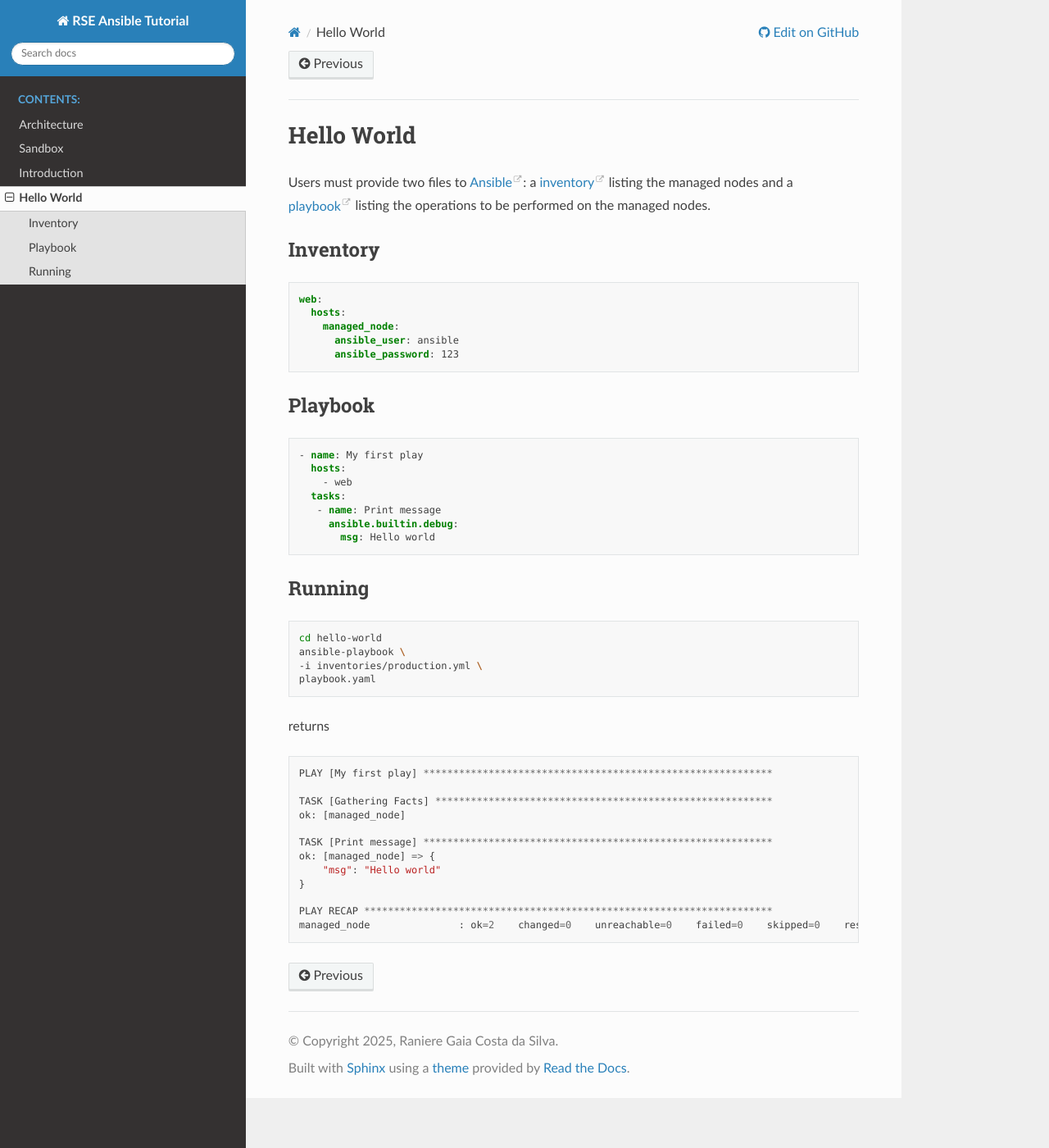
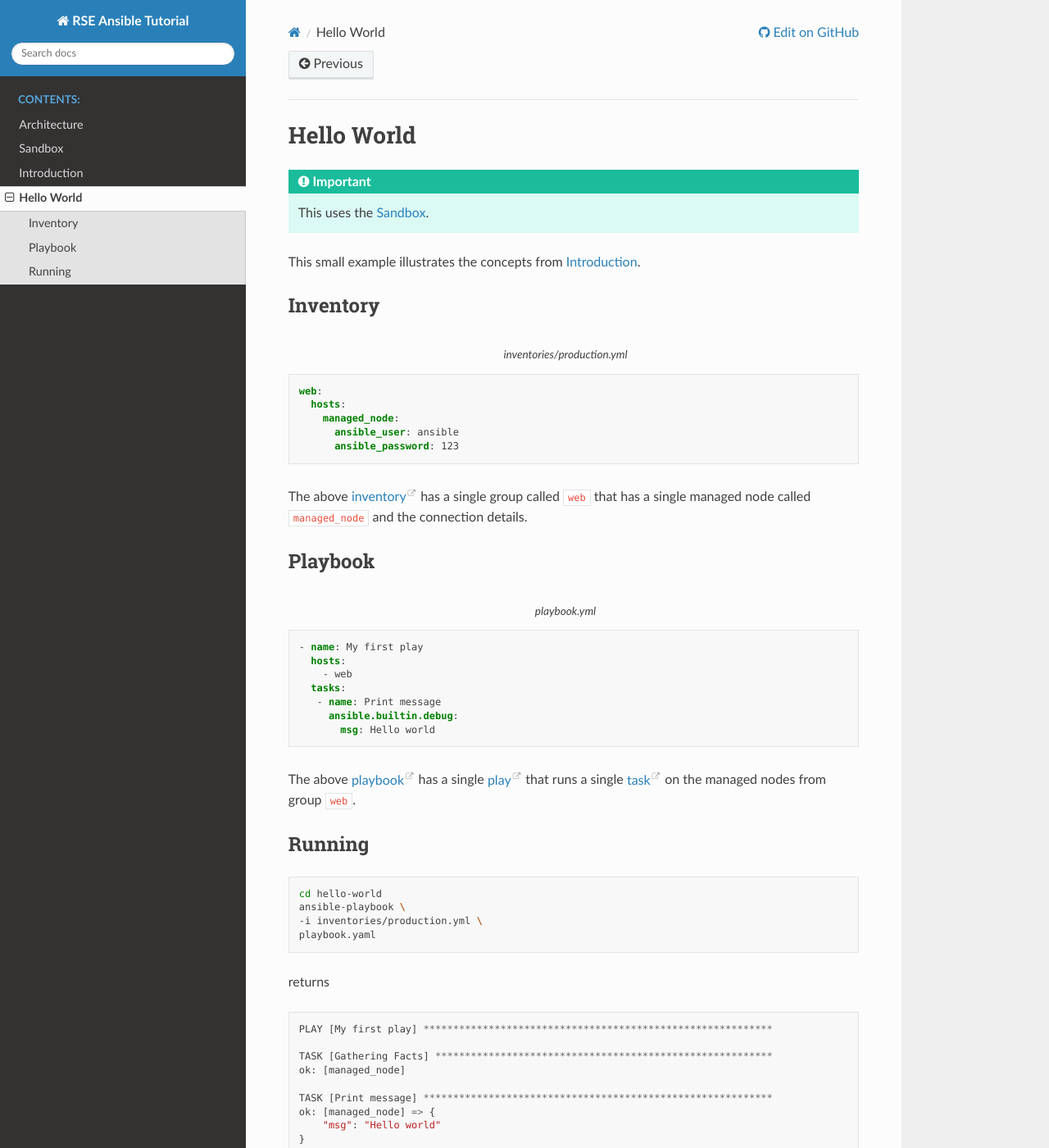
Before and after one commit to rgaiacs/rse-ansible-tutorial, a Sphinx documentation site: the page built from source/hello-word.rst, in a window 1280 px wide and 1400 px high. Shown: the whole window at 82% size. Built offline with Sphinx 7.4.7 and the Read the Docs theme 3.1.0, drawn with Linux system fonts in a browser that asks for light colours.

Commit message:
Improve Hello World

```diff
--- a/source/hello-word.rst
+++ b/source/hello-word.rst
@@ -1,21 +1,29 @@
 Hello World
 ===========
 
-Users must provide two files to `Ansible`_: a `inventory`_ listing the managed nodes and a `playbook`_ listing the operations to be performed on the managed nodes.
+..  important::
+
+    This uses the :doc:`sandbox`.
+
+This small example illustrates the concepts from :doc:`introduction`.
 
 Inventory
 ---------
 
 ..  literalinclude:: examples/hello-world/inventories/production.yml
-    :name: inventories/production.yml
+    :caption: inventories/production.yml
     :language: yaml
+
+The above `inventory`_ has a single group called ``web`` that has a single managed node called ``managed_node`` and the connection details.
 
 Playbook
 --------
 
 ..  literalinclude:: examples/hello-world/playbook.yaml
-    :name: playbook.yml
+    :caption: playbook.yml
     :language: yaml
+
+The above `playbook`_ has a single `play`_ that runs a single `task`_ on the managed nodes from group ``web``.
 
 Running
 -------
```
